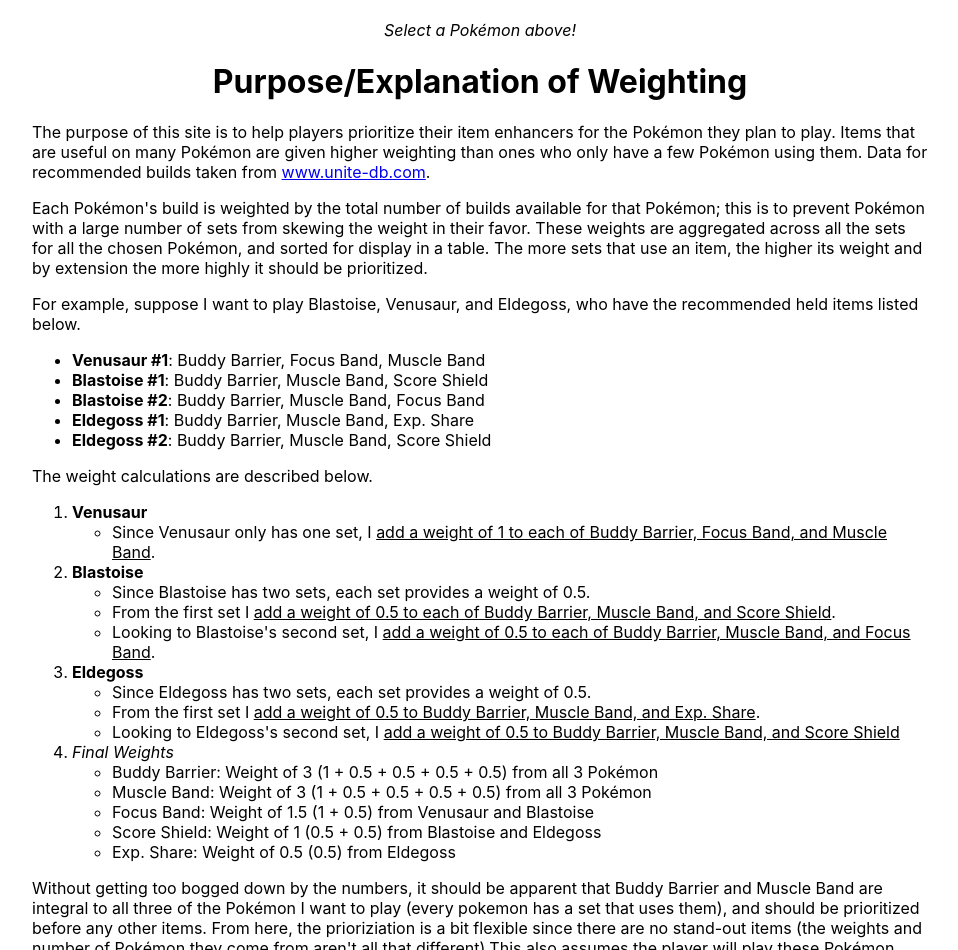
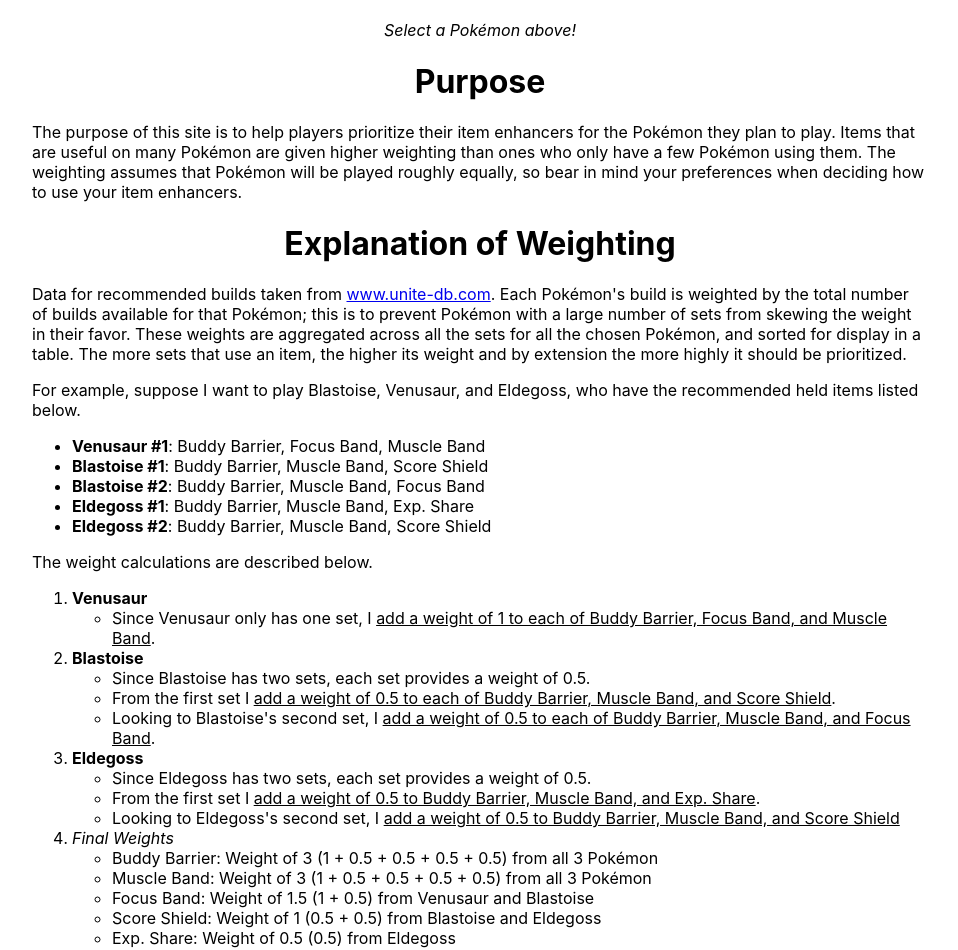
Before and after one commit to aturfah/unite-item-prioritization, a React (Create React App) app: page / in a window 1280 px wide. Shown: the part 122-1072 px from the top of the page, without its empty margins (160-1118 px from the left). Built offline with nearby package versions, Linux system fonts and the light colour scheme; no server answers.

Commit message:
Formatting/layout

```diff
--- a/src/App.js
+++ b/src/App.js
@@ -6,27 +6,31 @@ function App() {
     <div className="App">
         <PageLayout />
         <div className="misc">
-          <h1>Purpose/Explanation of Weighting</h1>
+          <h1>Purpose</h1>
           <p>
             The purpose of this site is to help players prioritize their item enhancers for the Pok&eacute;mon they plan to play.
             Items that are useful on many Pok&eacute;mon are given higher weighting than ones who only have a few Pok&eacute;mon using them.
-            Data for recommended builds taken from <a href="https://unite-db.com">www.unite-db.com</a>.
+            The weighting assumes that Pok&eacute;mon will be played roughly equally, so bear in mind your preferences when deciding how to use your item enhancers.
           </p>
+          <h1>Explanation of Weighting</h1>
           <p>
-            Each Pok&eacute;mon's build is weighted by the total number of builds available for that Pok&eacute;mon; this is to prevent Pok&eacute;mon with a large number of sets from skewing the weight in their favor.
+            Data for recommended builds taken from <a href="https://unite-db.com">www.unite-db.com</a>. Each Pok&eacute;mon's build is weighted by the total number of builds available for that Pok&eacute;mon; this is to prevent Pok&eacute;mon with a large number of sets from skewing the weight in their favor.
             These weights are aggregated across all the sets for all the chosen Pok&eacute;mon, and sorted for display in a table. The more sets that use an item, the higher its weight and by extension the more highly it should be prioritized.
           </p>
           <p>
             For example, suppose I want to play Blastoise, Venusaur, and Eldegoss, who have the recommended held items listed below.
-            <ul style={{"text-align":"left"}}>
+          </p>
+          <ul style={{"textAlign":"left"}}>
               <li><b>Venusaur #1</b>: Buddy Barrier, Focus Band, Muscle Band</li>
               <li><b>Blastoise #1</b>: Buddy Barrier, Muscle Band, Score Shield</li>
               <li><b>Blastoise #2</b>: Buddy Barrier, Muscle Band, Focus Band</li>
               <li><b>Eldegoss #1</b>: Buddy Barrier, Muscle Band, Exp. Share</li>
               <li><b>Eldegoss #2</b>: Buddy Barrier, Muscle Band, Score Shield</li>
             </ul>
+          <p>
             The weight calculations are described below.
-            <ol style={{"text-align":"left"}}>
+          </p>
+          <ol style={{"textAlign":"left"}}>
               <li><b>Venusaur</b>
                 <ul>
                   <li>Since Venusaur only has one set, I <u>add a weight of 1 to each of Buddy Barrier, Focus Band, and Muscle Band</u>.</li>
@@ -58,7 +62,8 @@ function App() {
                 <li>Exp. Share: Weight of 0.5 (0.5) from Eldegoss</li>
               </ul>
             </ol>
-            Without getting too bogged down by the numbers, it should be apparent that Buddy Barrier and Muscle Band are integral to all three of the Pok&eacute;mon I want to play (every pokemon has a set that uses them), and should be prioritized before any other items. From here, the prioriziation is a bit flexible since there are no stand-out items (the weights and number of Pok&eacute;mon they come from aren't all that different).This also assumes the player will play these Pok&eacute;mon roughly equally; if I were to play Eldegoss 90% of the time I should prioritize the items that Eldegoss benefits from, even if they have lower overall weight.
+          <p>
+            Without getting too bogged down by the numbers, it should be apparent that Buddy Barrier and Muscle Band are integral to all three of the Pok&eacute;mon I want to play (every pokemon has a set that uses them), and should be prioritized before any other items. From here, the prioriziation is a bit flexible since there are no stand-out items (the weights and number of Pok&eacute;mon they come from aren't all that different). Once again, this weighting assumes the player will play the selected Pok&eacute;mon roughly equally; if I were plannig to play Eldegoss 90% of the time I should prioritize the items that Eldegoss benefits from, even if they have lower overall weight.
           </p>
         </div>
     </div>
```
